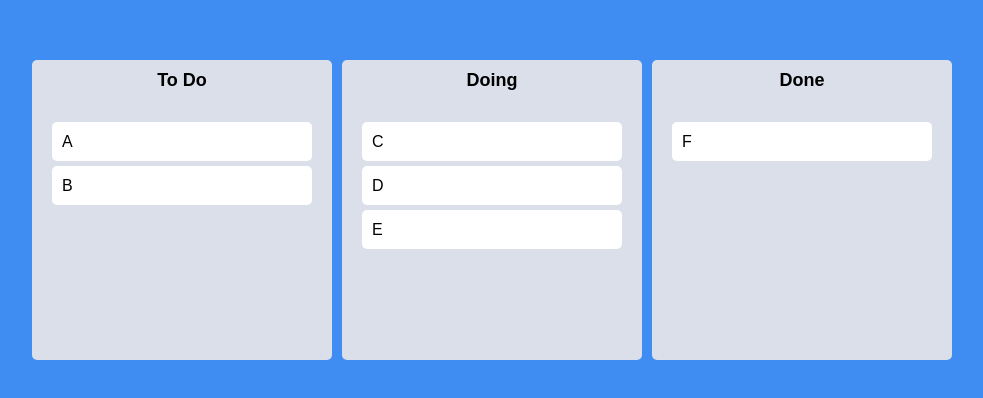
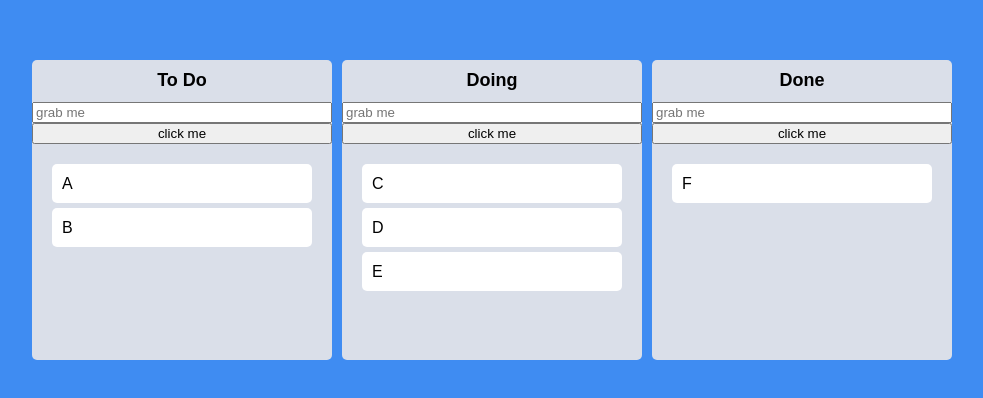
Before and after one commit to woosshe/nomad_react-masterclass, a React (Create React App) app: page / in a window 1280 px wide. Shown: the part 190-588 px from the top of the page, without its empty margins (148-1131 px from the left). Built offline with nearby package versions, Linux system fonts and the light colour scheme.

Commit message:
6.13 Refs

```diff
--- a/src/Components/Board.tsx
+++ b/src/Components/Board.tsx
@@ -1,3 +1,4 @@
+import { useRef } from "react";
 import { Droppable } from "react-beautiful-dnd";
 import styled from "styled-components";
 import DraggableCard from "./DraggableCard";
@@ -43,9 +44,18 @@
 }
 
 function Board({ toDos, boardId }: IBoardProps) {
+  const inputRef = useRef<HTMLInputElement>(null);
+  const onClick = () => {
+    inputRef.current?.focus();
+    setTimeout(() => {
+      inputRef.current?.blur();
+    }, 5000);
+  };
   return (
     <Wrapper>
       <Title>{boardId}</Title>
+      <input ref={inputRef} placeholder='grab me' />
+      <button onClick={onClick}>click me</button>
       <Droppable droppableId={boardId}>
         {(magic, info) => (
           <Area
```
